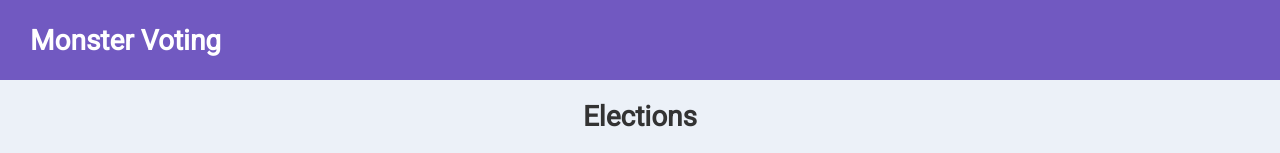
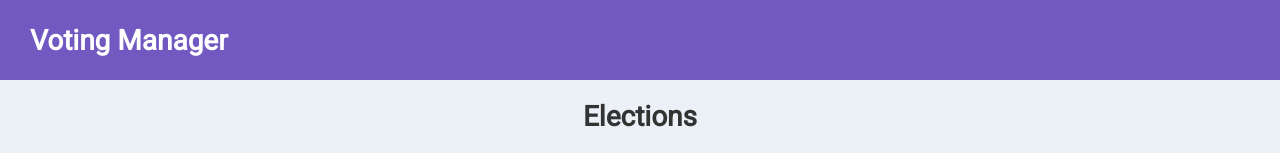
Before and after one commit to marshalneves/survey-gestor, a React (Create React App) app: page / in a window 1280 px wide. Shown: the top 153 px of the page. Built offline with nearby package versions, Linux system fonts and the light colour scheme.

Commit message:
implement more than one election

```diff
--- a/src/components/Header/index.jsx
+++ b/src/components/Header/index.jsx
@@ -5,7 +5,7 @@ import * as S from "./styles";
 const Header = () => {
   return (
     <S.Container>
-      <h1>Monster Voting</h1>
+      <h1>Voting Manager</h1>
     </S.Container>
   );
 };
```
